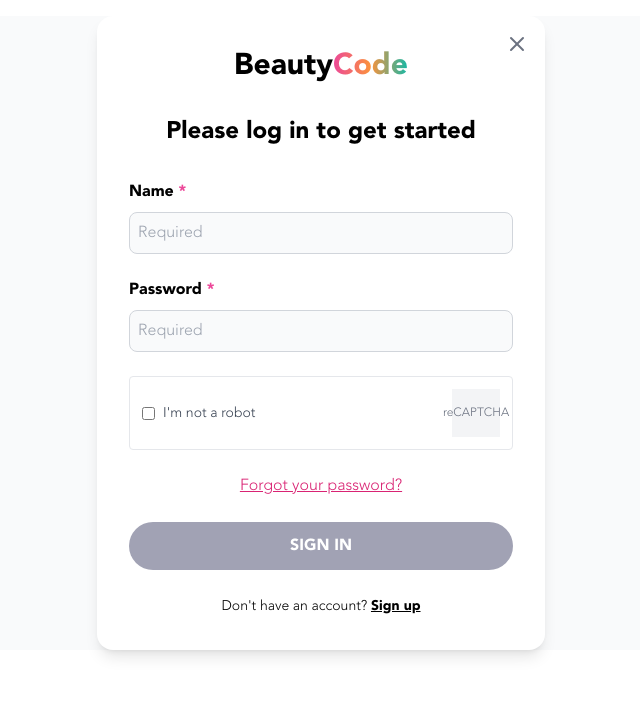
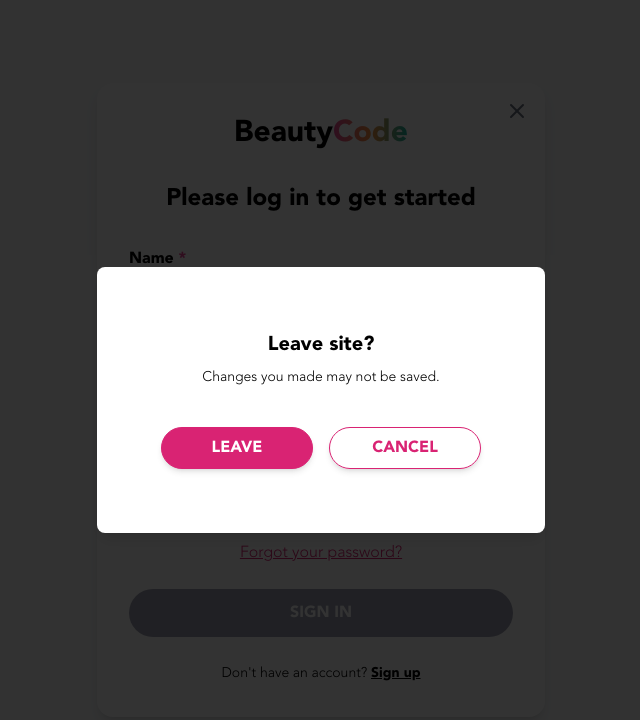
Before and after one commit to AlexeRenaiss/promotion, a Next.js app: page /login in a window 1280 px wide. Shown: the top 720 px of the page, without its empty margins (319-959 px from the left). Built offline with nearby package versions, Linux system fonts and the light colour scheme; a web font is replaced by a local one.

Commit message:
add modal

```diff
--- a/src/app/globals.css
+++ b/src/app/globals.css
@@ -3,15 +3,13 @@
 @tailwind utilities;
 
 :root {
-  --background: #ffffff;
-  --foreground: #171717;
+  --background: #f5f5f5;
+  /* --foreground: #171717; */
   --primary: #d92373;
 }
 
 @media (prefers-color-scheme: dark) {
   :root {
-    --background: #0a0a0a;
-    --foreground: #ededed;
   }
 }
 
@@ -30,6 +28,5 @@
 
 body {
   color: var(--foreground);
-  background: var(--background);
   font-family: Avenir, Arial, Helvetica, sans-serif;
 }
--- a/src/app/login/page.tsx
+++ b/src/app/login/page.tsx
@@ -4,9 +4,12 @@ import Link from "next/link";
 import { X } from "lucide-react";
 import Footer from "../../components/Footer";
 import { useRouter } from "next/navigation";
+import ExitModal from "../../components/ExitModal";
 
 export default function LoginPage() {
   const router = useRouter();
+  const [isModalOpen, setIsModalOpen] = useState(true);
+
   const [name, setName] = useState("");
   const [password, setPassword] = useState("");
 
@@ -20,13 +23,12 @@ export default function LoginPage() {
     router.push("/");
   };
   return (
-    <>
-      <div className="flex items-center justify-center  bg-gray-50 my-0 md:my-4">
+    <div className="flex items-center justify-center  min-h-screen bg-gray-50 ">
       <div className="w-full max-w-md p-8 bg-white rounded-2xl shadow-lg relative">
         {/* Close button */}
         <button
           className="absolute top-4 right-4 text-gray-500 hover:text-gray-700"
-            onClick={() => router.back()}
+          onClick={() => setIsModalOpen(true)}
         >
           <X size={24} />
         </button>
@@ -117,9 +119,7 @@ export default function LoginPage() {
 
           {/* Sign Up Link */}
           <div className="mt-6 text-center">
-              <span className="text-black text-sm">
-                Don't have an account?{" "}
-              </span>
+            <span className="text-black text-sm">Don't have an account? </span>
             <Link
               href="/signup"
               className="text-black text-sm underline font-semibold hover:underline"
@@ -129,8 +129,11 @@ export default function LoginPage() {
           </div>
         </form>
       </div>
+      <ExitModal
+        isOpen={isModalOpen}
+        onClose={() => setIsModalOpen(false)}
+        onLeave={() => setIsModalOpen(false)}
+      />
     </div>
-      {/* <Footer /> */}
-    </>
   );
 }
--- /dev/null
+++ b/src/components/ExitModal.tsx
@@ -0,0 +1,44 @@
+"use client";
+
+import React from "react";
+
+interface ExitModalProps {
+  isOpen: boolean;
+  onClose: () => void;
+  onLeave: () => void;
+}
+
+const ExitModal: React.FC<ExitModalProps> = ({ isOpen, onClose, onLeave }) => {
+  if (!isOpen) return null;
+
+  return (
+    <div className="fixed inset-0 z-50 flex items-center justify-center bg-black bg-opacity-80">
+      <div className="bg-white p-6 md:p-16 rounded-lg shadow-lg max-w-md w-full text-center">
+        <h2 className="text-lg md:text-xl font-semibold text-black">
+          Leave site?
+        </h2>
+        <p className="text-black mt-2 text-sm">
+          Changes you made may not be saved.
+        </p>
+
+        <div className="flex justify-center gap-4 mt-6">
+          <button
+            className="w-full mt-4 border border-primary bg-primary text-white font-bold py-2 rounded-full shadow-md "
+            onClick={onLeave}
+          >
+            LEAVE
+          </button>
+
+          <button
+            className="w-full mt-4 border border-primary text-primary font-bold py-2 rounded-full shadow-md "
+            onClick={onLeave}
+          >
+            CANCEL
+          </button>
+        </div>
+      </div>
+    </div>
+  );
+};
+
+export default ExitModal;
--- a/src/components/Modal.tsx
+++ b/src/components/Modal.tsx
@@ -11,7 +11,7 @@ const AuthModal: React.FC<ModalProps> = ({ isOpen, onClose, login }) => {
   if (!isOpen) return null;
 
   return (
-    <div className="fixed inset-0 z-50 flex items-center justify-center bg-black bg-opacity-50">
+    <div className="fixed inset-0 z-50 flex items-center justify-center bg-black bg-opacity-80">
       <div className="bg-white p-12 rounded-2xl shadow-lg max-w-sm w-full text-center relative">
         <button
           onClick={onClose}
```
Lines whose indentation alone changed are shown as unchanged.
